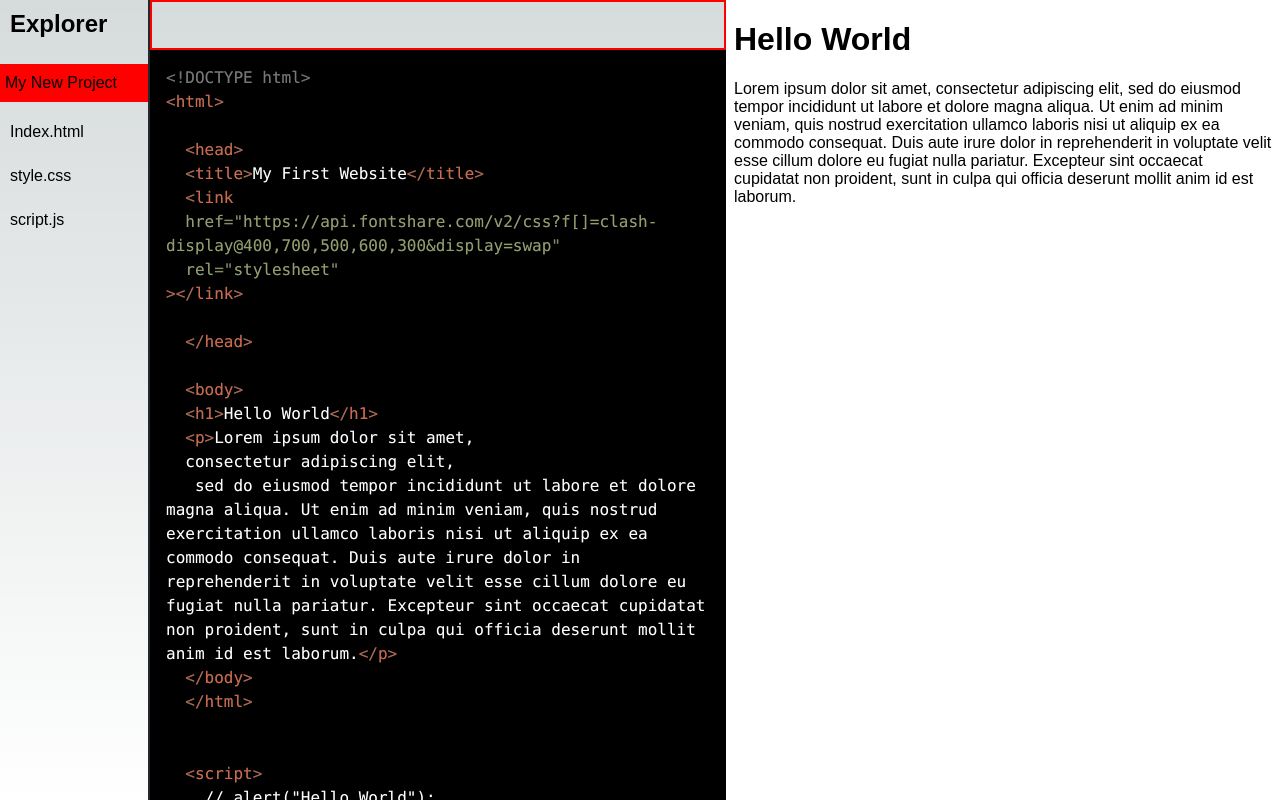
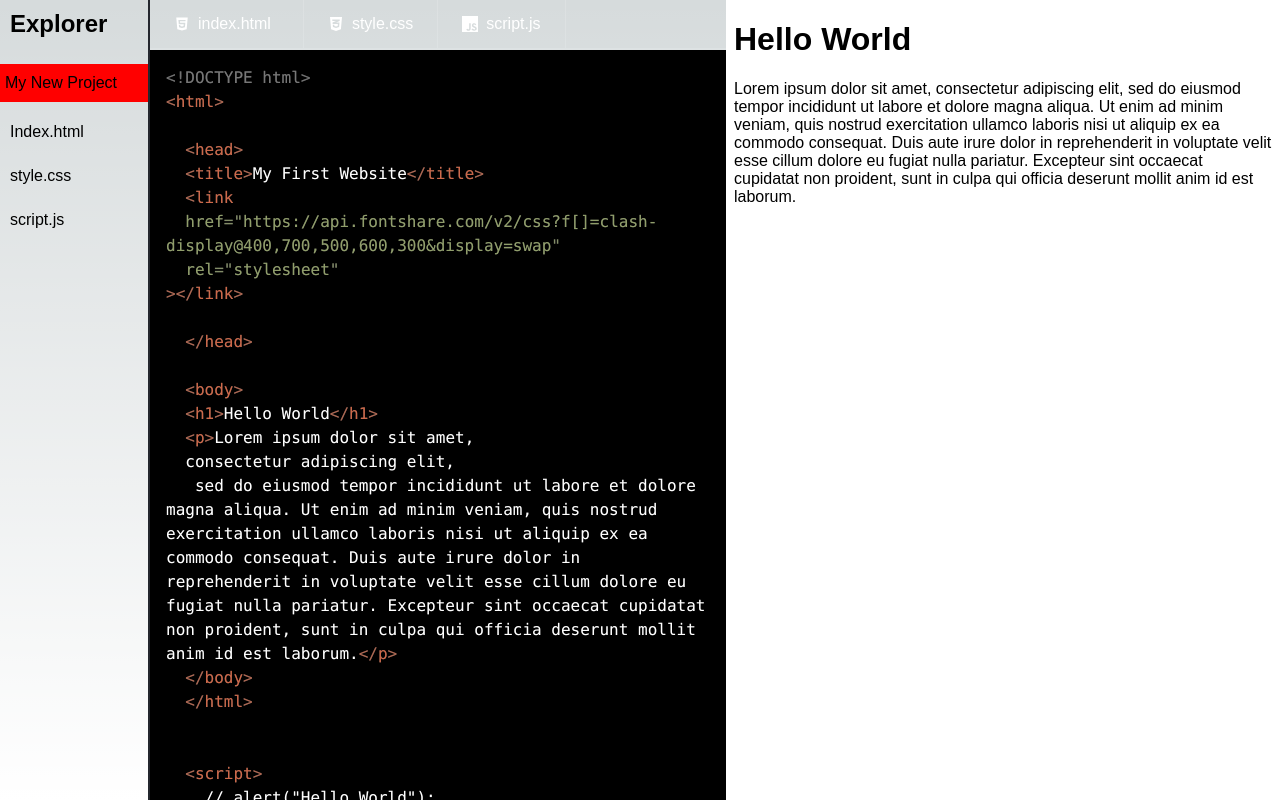
Before and after one commit to temidayo-falomo/codetank, a Next.js app: page /editor in a window 1280 px wide. Built offline with nearby package versions, Linux system fonts and the light colour scheme; a small style sheet from the web is missing; a web font is replaced by a local one.

Commit message:
refactor: Add Navbar & React Icons

```diff
--- a/package.json
+++ b/package.json
@@ -21,6 +21,7 @@
     "react": "18.2.0",
     "react-dom": "18.2.0",
     "react-highlight": "^0.15.0",
+    "react-icons": "^4.9.0",
     "react-syntax-highlighter": "^15.5.0",
     "typescript": "5.1.3"
   }
--- a/src/containers/Editor/Editor.module.css
+++ b/src/containers/Editor/Editor.module.css
@@ -7,9 +7,23 @@
 }
 
 .nav {
-  border: 2px red solid;
   display: flex;
+  align-items: center;
   min-height: 50px;
+  border-bottom: rgba(255, 255, 255, 0.15) 2px solid;
+}
+
+.navItem {
+  display: flex;
+  align-items: center;
+  justify-content: center;
+  gap: 0.5rem;
+  height: 100%;
+  padding: 0 1.5rem;
+  cursor: pointer;
+  transition: all 0.2s ease-in-out;
+  color: #fff;
+  border-right: 1px solid rgba(255, 255, 255, 0.15);
 }
 
 .codeblock {
@@ -23,7 +37,6 @@
   opacity: 0;
 }
 
-
 .iframe {
   width: 100%;
   height: 100%;
--- a/src/containers/Editor/Editor.tsx
+++ b/src/containers/Editor/Editor.tsx
@@ -3,6 +3,9 @@ import styles from "./Editor.module.css";
 import Head from "next/head";
 import { useEffect, useState } from "react";
 import Prism from "prismjs";
+import { AiFillHtml5 } from "react-icons/ai";
+import { FaCss3Alt } from "react-icons/fa";
+import { SiJavascript } from "react-icons/si";
 
 export default function Editor() {
   const [code, setCode] = useState<string>(`<!DOCTYPE html>
@@ -44,31 +47,22 @@ export default function Editor() {
   const [jsCode, setJsCode] = useState<string>("");
 
   const handleKeyDown = (e: any) => {
-    let value = "xml",
-      selStartPos = e.currentTarget.selectionStart;
-
-    // handle 4-space indent on
-    if (e.key === "Tab") {
-      value =
-        value.substring(0, selStartPos) +
-        "    " +
-        value.substring(selStartPos, value.length);
-      e.currentTarget.selectionStart = selStartPos + 3;
-      e.currentTarget.selectionEnd = selStartPos + 4;
-      e.preventDefault();
-
-      setCode(value);
-    }
+    // let value = "xml",
+    //   selStartPos = e.currentTarget.selectionStart;
+    // // handle 4-space indent on
+    // if (e.key === "Tab") {
+    //   value =
+    //     value.substring(0, selStartPos) +
+    //     "    " +
+    //     value.substring(selStartPos, value.length);
+    //   e.currentTarget.selectionStart = selStartPos + 3;
+    //   e.currentTarget.selectionEnd = selStartPos + 4;
+    //   e.preventDefault();
+    //   setCode(value);
+    // }
   };
 
-  const [loading, setLoading] = useState(true);
-
-  useEffect(() => {
-    setLoading(true);
-    setTimeout(() => {
-      setLoading(false);
-    }, 1500);
-  }, [code]);
+  const [loading, setLoading] = useState(false);
 
   useEffect(() => {
     Prism.highlightAll();
@@ -98,13 +92,34 @@ export default function Editor() {
         <Sidebar />
 
         <div className={styles.codeblock}>
-          <div className={styles.nav}></div>
+          <div className={styles.nav}>
+            <div className={styles.navItem}>
+              <AiFillHtml5 />
+              <span className={styles.navItemText}>index.html</span>
+              <span></span>
+            </div>
+            <div className={styles.navItem}>
+              <FaCss3Alt />
+              <span className={styles.navItemText}>style.css</span>
+            </div>
+            <div className={styles.navItem}>
+              <SiJavascript />
+              <span className={styles.navItemText}>script.js</span>
+            </div>
+          </div>
 
           <div className="code-edit-container">
             <textarea
               className="code-input"
               value={code}
-              onChange={(e) => setCode(e.target.value)}
+              onChange={(e) => {
+                setCode(e.target.value);
+                setLoading(true);
+
+                setTimeout(() => {
+                  setLoading(false);
+                }, 1500);
+              }}
               onKeyDown={handleKeyDown}
             ></textarea>
             <pre className="code-output">
```
Also changed, not shown: 1 other file (tests, documents, lock files or other folders).
